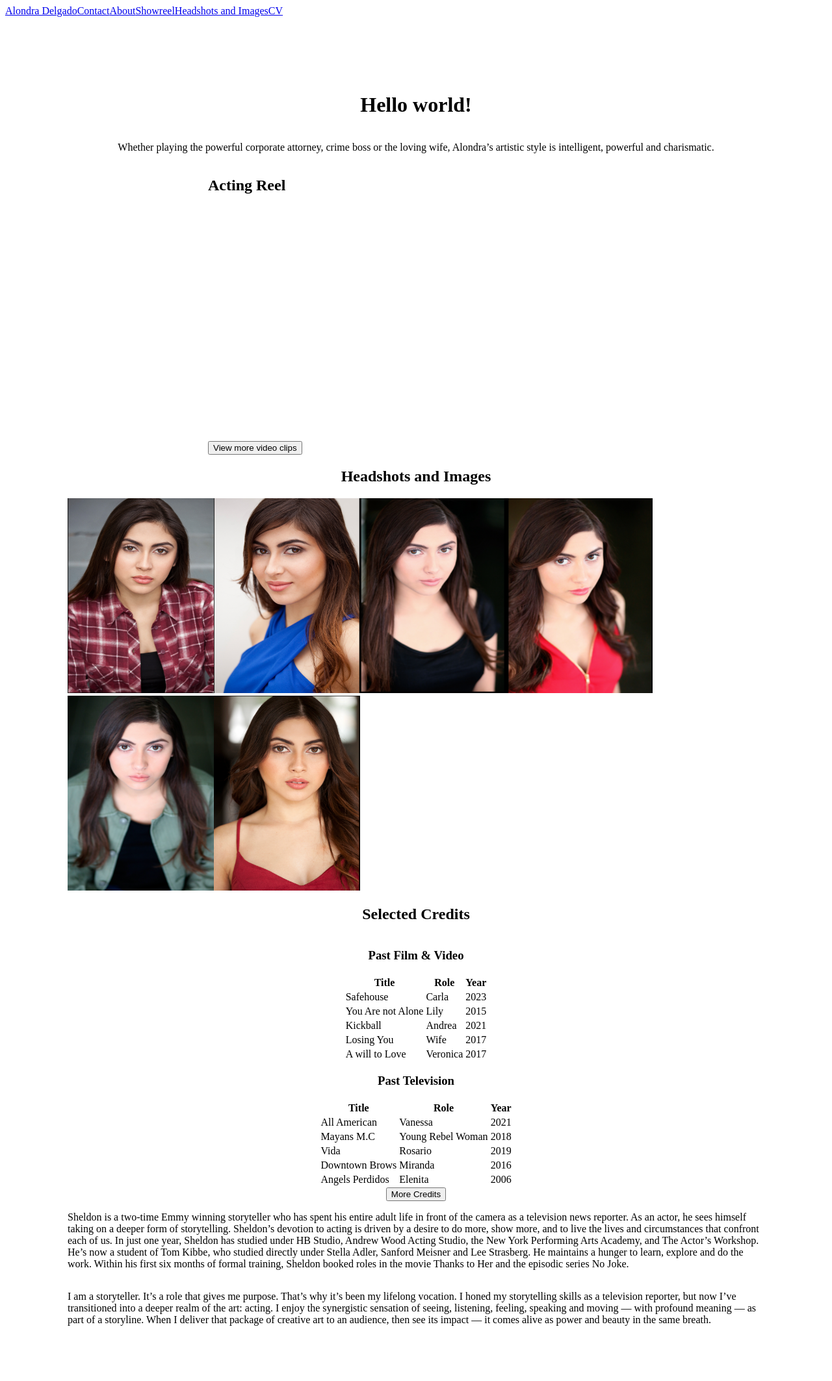
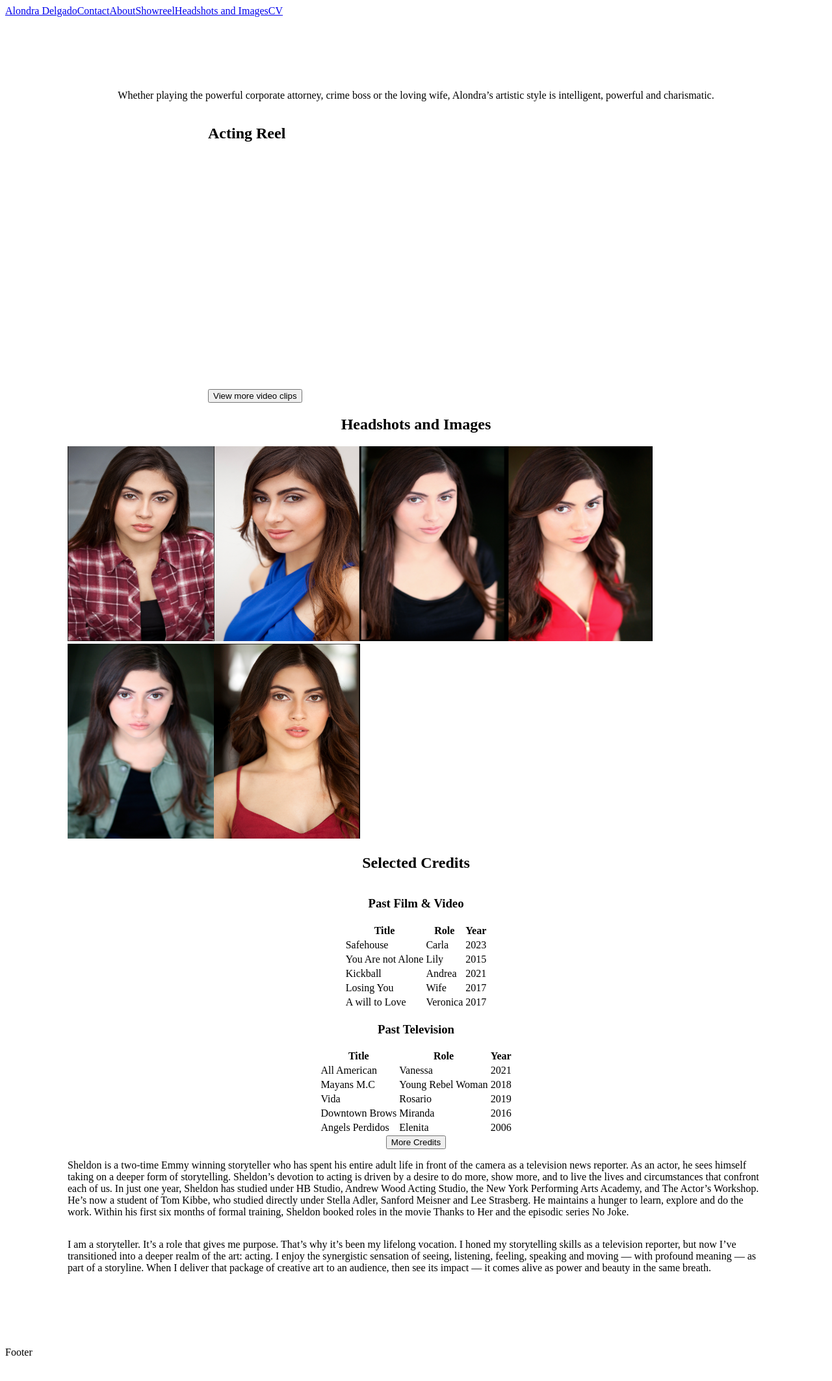
Before and after one commit to dudahamilton/acting-web, a Next.js app in the folder acting-web/: page / in a window 1280 px wide. Shown: the top 2126 px of the page at 65% size. After the commit the page ends 2099 px from the top, so only its background shows below. Built offline with nearby package versions, Linux system fonts and the light colour scheme.

Commit message:
reders the footer

```diff
--- a/acting-web/components/Footer.js
+++ b/acting-web/components/Footer.js
@@ -0,0 +1,9 @@
+import React from 'react'
+
+const Footer = () => {
+    return(
+        <div>Footer</div>
+    )
+}
+
+export default Footer
--- a/acting-web/pages/index.js
+++ b/acting-web/pages/index.js
@@ -2,6 +2,7 @@ import Head from 'next/head'
 import React from 'react'
 import Image from 'next/image'
 import ReactPlayer from 'react-player'
+import Footer from 'components/Footer'
 // import { Inter } from '@next/font/google'
 import styles from '@/styles/Home.module.css'
 
@@ -17,14 +18,7 @@ export default function Home() {
         <link rel="icon" href="/favicon.ico" />
       </Head>
       <main className={styles.main}>
-        <h1 className="text-3xl font-bold underline">
-        Hello world!
-        </h1>
 
-        {/* <img
-        src='./pictures/leah1.JPG'
-        alt='Leah Bright Headshot'
-        /> */}
         <p>Whether playing the powerful corporate attorney, crime boss or the loving wife, Alondra’s artistic style is intelligent, powerful and charismatic. </p>
         <div>
           <h2>Acting Reel</h2>
@@ -174,6 +168,7 @@ export default function Home() {
         When I deliver that package of creative art to an audience, then see its impact — it comes alive as power and beauty in the same breath.</p>
 
       </main>
+      <Footer />
     </>
   )
 }
```
